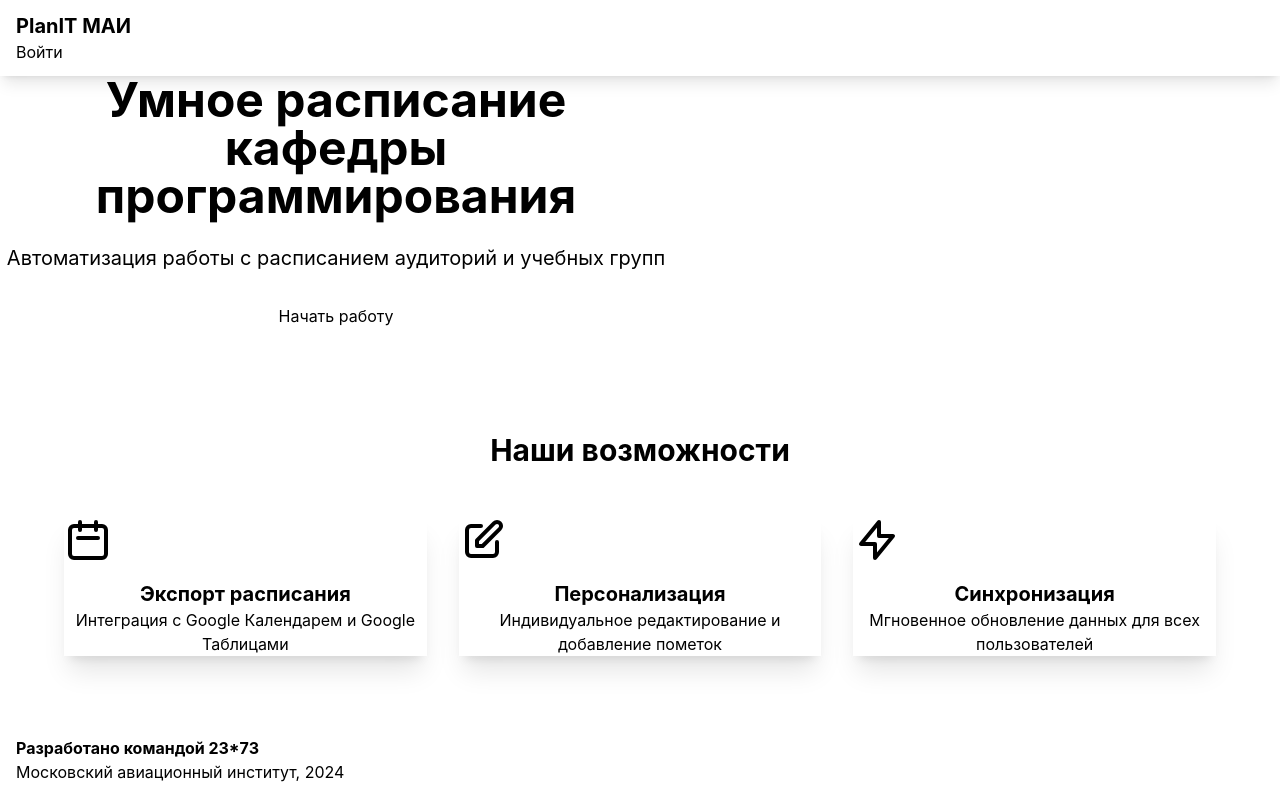
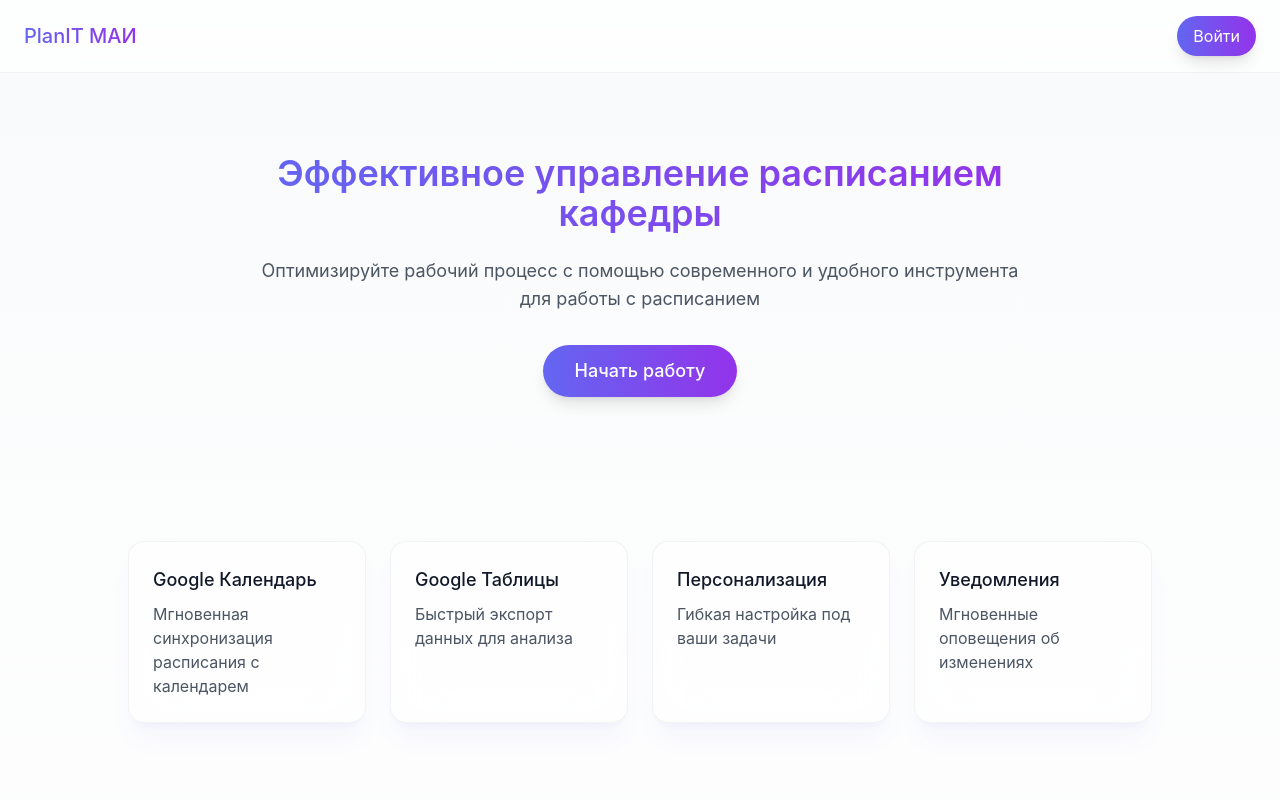
Before and after one commit to MeKiGiWi/mai_py_proj, a React (Create React App) app in the folder frontend/: page / in a window 1280 px wide. Shown: the top 800 px of the page. Built offline with nearby package versions, Linux system fonts and the light colour scheme.

Commit message:
added more useful HomePage

```diff
--- a/frontend/src/components/HomePage.js
+++ b/frontend/src/components/HomePage.js
@@ -1,90 +1,111 @@
 import React from 'react';
 import { Link } from 'react-router-dom';
 
-export default function HomePage() {
+function App() {
   return (
-    <div className="flex flex-col min-h-screen">
-      {/* Навбар */}
-      <nav className="navbar bg-base-100 shadow-lg px-4 py-3">
-        <div className="navbar-start">
-          <h1 className="text-xl font-bold text-primary">PlanIT МАИ</h1>
-        </div>
-        <div className="navbar-end">
-          <Link to="/login" className="btn btn-primary btn-sm">
-            Войти
+    <div className="min-h-screen flex flex-col bg-gradient-to-b from-gray-50 to-white">
+      {/* macOS-style Navigation */}
+      <nav className="backdrop-blur-xl bg-white/70 sticky top-0 z-50 border-b border-gray-200/50">
+        <div className="container mx-auto px-6 py-4 flex justify-between items-center">
+          <div className="flex items-center space-x-2">
+            {/* <School className="h-6 w-6 text-indigo-500" /> */}
+            <span className="text-xl font-medium bg-clip-text text-transparent bg-gradient-to-r from-indigo-500 to-purple-600">
+              PlanIT МАИ
+            </span>
+          </div>
+          <Link
+          to={"/login"}
+          className="flex items-center space-x-2 bg-gradient-to-r from-indigo-500 to-purple-600 hover:from-indigo-600 hover:to-purple-700 text-white px-4 py-2 rounded-full transition-all duration-300 shadow-lg hover:shadow-indigo-500/25">
+            {/* <LogIn className="h-4 w-4" /> */}
+            <span>Войти</span>
           </Link>
         </div>
       </nav>
 
-      {/* Герой-секция */}
-      <div className="hero bg-base-200 flex-grow">
-        <div className="hero-content text-center">
-          <div className="max-w-2xl">
-            <h1 className="text-5xl font-bold mb-6">
-              Умное расписание кафедры программирования
+      {/* Hero Section*/}
+      <main className="flex-grow container mx-auto px-6">
+        <section className="py-20 max-w-3xl mx-auto text-center">
+          <div className="relative">
+            <div className="absolute "></div>
+            <h1 className="relative text-4xl font-semibold mb-6 bg-clip-text text-transparent bg-gradient-to-r from-indigo-500 to-purple-600">
+              Эффективное управление расписанием кафедры
             </h1>
-            <p className="text-xl mb-8">
-              Автоматизация работы с расписанием аудиторий и учебных групп
-            </p>
-            <Link to="/login" className="btn btn-primary btn-lg">
-              Начать работу
-            </Link>
           </div>
-        </div>
-      </div>
+          <p className="text-gray-600 text-lg mb-8">
+            Оптимизируйте рабочий процесс с помощью современного и удобного инструмента для работы с расписанием
+          </p>
+          <button className="bg-gradient-to-r from-indigo-500 to-purple-600 hover:from-indigo-600 hover:to-purple-700 text-white px-8 py-3 rounded-full text-lg font-medium transition-all duration-300 shadow-lg hover:shadow-indigo-500/25">
+            Начать работу
+          </button>
+        </section>
 
-      {/* Возможности */}
-      <div className="py-16 px-4 bg-base-100">
-        <div className="max-w-6xl mx-auto">
-          <h2 className="text-3xl font-bold text-center mb-12">
-            Наши возможности
-          </h2>
-          <div className="grid grid-cols-1 md:grid-cols-3 gap-8">
-            {/* Карточка 1 */}
-            <div className="card bg-base-200 shadow-xl">
-              <div className="card-body items-center text-center">
-                <svg xmlns="http://www.w3.org/2000/svg" className="h-12 w-12 text-primary" fill="none" viewBox="0 0 24 24" stroke="currentColor">
-                  <path strokeLinecap="round" strokeLinejoin="round" strokeWidth={2} d="M8 7V3m8 4V3m-9 8h10M5 21h14a2 2 0 002-2V7a2 2 0 00-2-2H5a2 2 0 00-2 2v12a2 2 0 002 2z" />
-                </svg>
-                <h3 className="text-xl font-bold mt-4">Экспорт расписания</h3>
-                <p>Интеграция с Google Календарем и Google Таблицами</p>
-              </div>
+        {/* Features Grid with Vibrant Cards */}
+        <section className="py-16">
+          <div className="grid md:grid-cols-4 gap-6 max-w-5xl mx-auto">
+            <div className="bg-white/50 backdrop-blur-xl border border-gray-200/50 rounded-2xl p-6 shadow-xl shadow-indigo-500/5 hover:shadow-indigo-500/10 transition-all duration-300">
+              {/* <Calendar className="h-6 w-6 text-indigo-500 mb-4" /> */}
+              <h3 className="text-lg font-medium text-gray-900">Google Календарь</h3>
+              <p className="text-gray-600 mt-2">
+                Мгновенная синхронизация расписания с календарем
+              </p>
             </div>
 
-            {/* Карточка 2 */}
-            <div className="card bg-base-200 shadow-xl">
-              <div className="card-body items-center text-center">
-                <svg xmlns="http://www.w3.org/2000/svg" className="h-12 w-12 text-primary" fill="none" viewBox="0 0 24 24" stroke="currentColor">
-                  <path strokeLinecap="round" strokeLinejoin="round" strokeWidth={2} d="M11 5H6a2 2 0 00-2 2v11a2 2 0 002 2h11a2 2 0 002-2v-5m-1.414-9.414a2 2 0 112.828 2.828L11.828 15H9v-2.828l8.586-8.586z" />
-                </svg>
-                <h3 className="text-xl font-bold mt-4">Персонализация</h3>
-                <p>Индивидуальное редактирование и добавление пометок</p>
-              </div>
+            <div className="bg-white/50 backdrop-blur-xl border border-gray-200/50 rounded-2xl p-6 shadow-xl shadow-indigo-500/5 hover:shadow-indigo-500/10 transition-all duration-300">
+              {/* <FileSpreadsheet className="h-6 w-6 text-indigo-500 mb-4" /> */}
+              <h3 className="text-lg font-medium text-gray-900">Google Таблицы</h3>
+              <p className="text-gray-600 mt-2">
+                Быстрый экспорт данных для анализа
+              </p>
             </div>
 
-            {/* Карточка 3 */}
-            <div className="card bg-base-200 shadow-xl">
-              <div className="card-body items-center text-center">
-                <svg xmlns="http://www.w3.org/2000/svg" className="h-12 w-12 text-primary" fill="none" viewBox="0 0 24 24" stroke="currentColor">
-                  <path strokeLinecap="round" strokeLinejoin="round" strokeWidth={2} d="M13 10V3L4 14h7v7l9-11h-7z" />
-                </svg>
-                <h3 className="text-xl font-bold mt-4">Синхронизация</h3>
-                <p>Мгновенное обновление данных для всех пользователей</p>
-              </div>
+            <div className="bg-white/50 backdrop-blur-xl border border-gray-200/50 rounded-2xl p-6 shadow-xl shadow-indigo-500/5 hover:shadow-indigo-500/10 transition-all duration-300">
+              {/* <Edit3 className="h-6 w-6 text-indigo-500 mb-4" /> */}
+              <h3 className="text-lg font-medium text-gray-900">Персонализация</h3>
+              <p className="text-gray-600 mt-2">
+                Гибкая настройка под ваши задачи
+              </p>
+            </div>
+
+            <div className="bg-white/50 backdrop-blur-xl border border-gray-200/50 rounded-2xl p-6 shadow-xl shadow-indigo-500/5 hover:shadow-indigo-500/10 transition-all duration-300">
+              {/* <Bell className="h-6 w-6 text-indigo-500 mb-4" /> */}
+              <h3 className="text-lg font-medium text-gray-900">Уведомления</h3>
+              <p className="text-gray-600 mt-2">
+                Мгновенные оповещения об изменениях
+              </p>
             </div>
           </div>
-        </div>
-      </div>
+        </section>
 
-      {/* Футер */}
-      <footer className="footer footer-center p-4 bg-base-300 text-base-content">
-        <div>
-          <p className="font-bold">
-            Разработано командой <span className="text-primary">23*73</span>
+        {/* Productivity Section */}
+        <section className="py-16 text-center">
+          <div className="flex items-center justify-center mb-6">
+            {/* <Zap className="h-8 w-8 text-indigo-500 mr-2" /> */}
+            <h2 className="text-2xl font-semibold bg-clip-text text-transparent bg-gradient-to-r from-indigo-500 to-purple-600">
+              Повысьте продуктивность
+            </h2>
+          </div>
+          <p className="text-gray-600 max-w-2xl mx-auto">
+            Получайте мгновенные уведомления об изменениях в расписании,
+            важных событиях и обновлениях. Будьте в курсе всех изменений
+            и эффективно планируйте свое время.
           </p>
-          <p>Московский авиационный институт, 2024</p>
+        </section>
+      </main>
+
+      {/* Footer with Gradient Border */}
+      <footer className="border-t border-gray-200/50 py-8 backdrop-blur-xl bg-white/70">
+        <div className="container mx-auto px-6 text-center">
+          <div className="flex items-center justify-center space-x-2 mb-2">
+            {/* <School className="h-5 w-5 text-indigo-500" /> */}
+            <span className="font-medium bg-clip-text text-transparent bg-gradient-to-r from-indigo-500 to-purple-600">
+              PlanIT МАИ
+            </span>
+          </div>
+          <p className="text-gray-600 text-sm">Разработано командой "23*73"</p>
         </div>
       </footer>
     </div>
   );
 }
+
+export default App;
```
